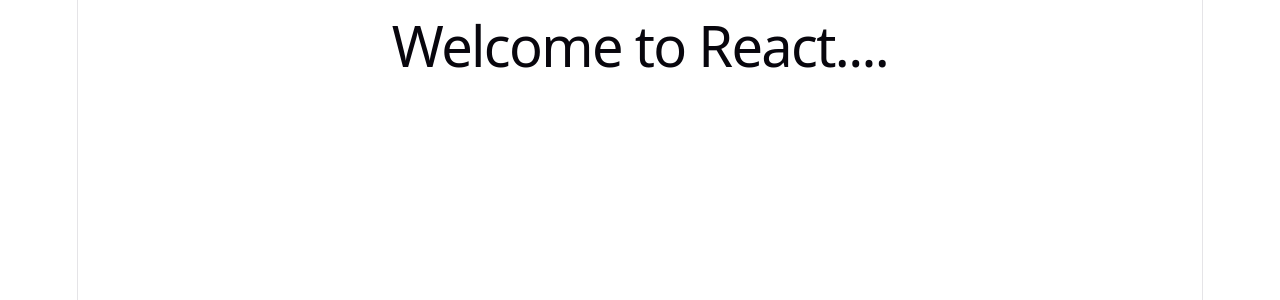
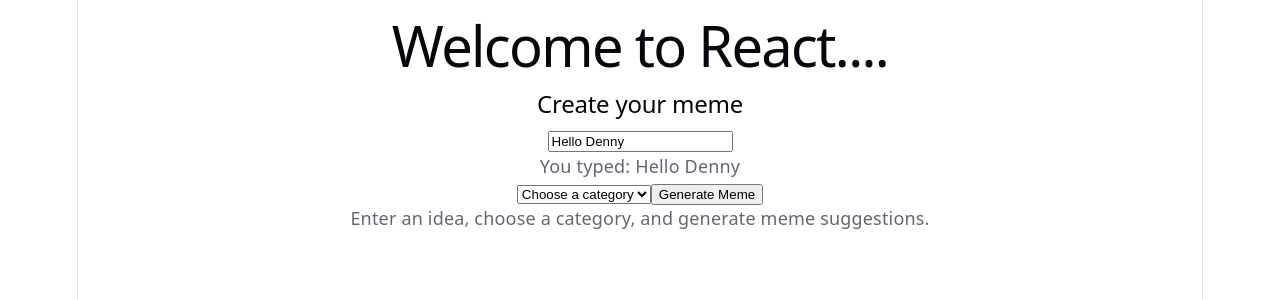
Before and after one commit to DennyM55/meme-generator, a React (Vite) app: page / in a window 1280 px wide. Shown: the top 300 px of the page. Built offline with nearby package versions, Linux system fonts and the light colour scheme.

Commit message:
create MemeForm component and add React state handling

```diff
--- a/src/App.jsx
+++ b/src/App.jsx
@@ -1,11 +1,16 @@
 import Header from "./Header";
+import MemeForm from "./MemeForm";
 
 function App() {
-  return (
-      <>
-        <Header />
-      </>
-  );
+    return (
+        <>
+            <Header />
+
+            <main>
+                <MemeForm />
+            </main>
+        </>
+    );
 }
 
 export default App;
--- /dev/null
+++ b/src/MemeForm.jsx
@@ -0,0 +1,49 @@
+import { useState } from "react";
+
+function MemeForm() {
+
+    const [memeIdea, setMemeIdea] = useState("Hello Denny");
+    const [category, setCategory] = useState("");
+
+    return (
+        <>
+            <h2>Create your meme</h2>
+
+            <input
+                type="text"
+                placeholder="Enter your meme idea..."
+                value={memeIdea}
+                onChange={(e) => setMemeIdea(e.target.value)}
+            />
+
+            <p>You typed: {memeIdea}</p>
+
+            <select
+                value={category}
+                onChange={(e) => setCategory(e.target.value)}
+            >
+                <option value="">Choose a category</option>
+                <option value="coding">Coding</option>
+                <option value="work">Work</option>
+                <option value="movies">Movies</option>
+                <option value="relationships">Relationships</option>
+            </select>
+
+            <button
+                type="button"
+                onClick={() => {
+                    console.log("Idea:", memeIdea);
+                    console.log("Category:", category);
+                }}
+            >
+                Generate Meme
+            </button>
+
+            <p>
+                Enter an idea, choose a category, and generate meme suggestions.
+            </p>
+        </>
+    );
+}
+
+export default MemeForm;
```
